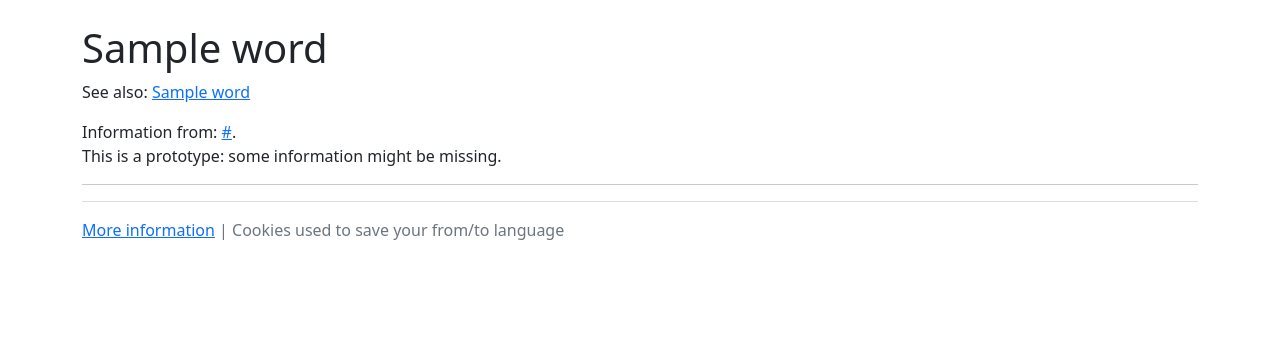
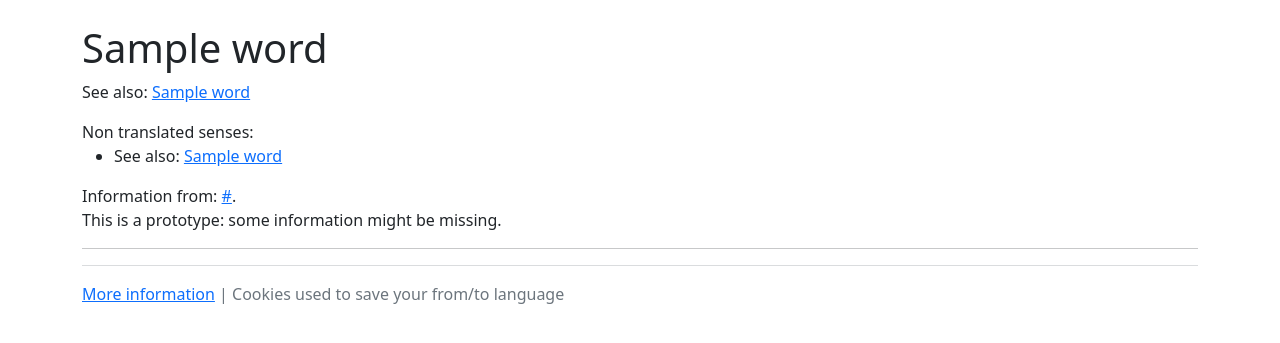
Before and after one commit to cpina/kamus-dictionary, a Django app: template kamus/core/templates/kamus/translation.html in a window 1280 px wide. Shown: the top 343 px of the page. Run offline with Django 4.2, Linux system fonts and the light colour scheme; the template is opened without the code that fills it: most values are stand-ins (such as "Sample title", 1, 10 or a date in 2020); some libraries are stand-ins or nearby versions.

Commit message:
Group entries with translated and non-translated

```diff
--- a/kamus/core/templates/kamus/translation.html
+++ b/kamus/core/templates/kamus/translation.html
@@ -6,7 +6,7 @@
 {% block contents %}
     <h1>{{ word }}</h1>
 
-    {% for sense in translations.senses %}
+    {% for sense in translations.translated_senses %}
         {% if sense.see %}
             {% include "kamus/_see.html" with see=sense.see only %}
             <p></p>
@@ -15,14 +15,25 @@
             <ul>
                 {% for translation in sense.translations %}
                     <li>{% include "kamus/_translation.html" with translation=translation only %}
-                    {% include "kamus/_alternatives.html" with alternatives=translation.alternatives %}
+                        {% include "kamus/_alternatives.html" with alternatives=translation.alternatives %}
                     </li>
-                {% empty %}
-                    <li><i>No translation available for this sense</i></li>
                 {% endfor %}
             </ul>
         {% endif %}
     {% endfor %}
+    {% if translations.non_translated_senses %}
+        Non translated senses:
+        <ul>
+            {% for sense in translations.non_translated_senses %}
+{#                TODO: Refactor with above#}
+                {% if sense.see %}
+                    <li>{% include "kamus/_see.html" with see=sense.see only %}</li>
+                {% else %}
+                    <li>{{ sense.sense }}{% include "kamus/_also.html" with also=sense.also base_link_to_word=base_link_to_word only %}</li>
+                {% endif %}
+            {% endfor %}
+        </ul>
+    {% endif %}
 
     <p>
         Information from: {% include "_sources.html" with sources=translations.sources only %}.<br>
```
Also changed, not shown: kamus/core/views.py (+4 -3 lines), kamus/wiktionary/search.py (+16 -2 lines).
